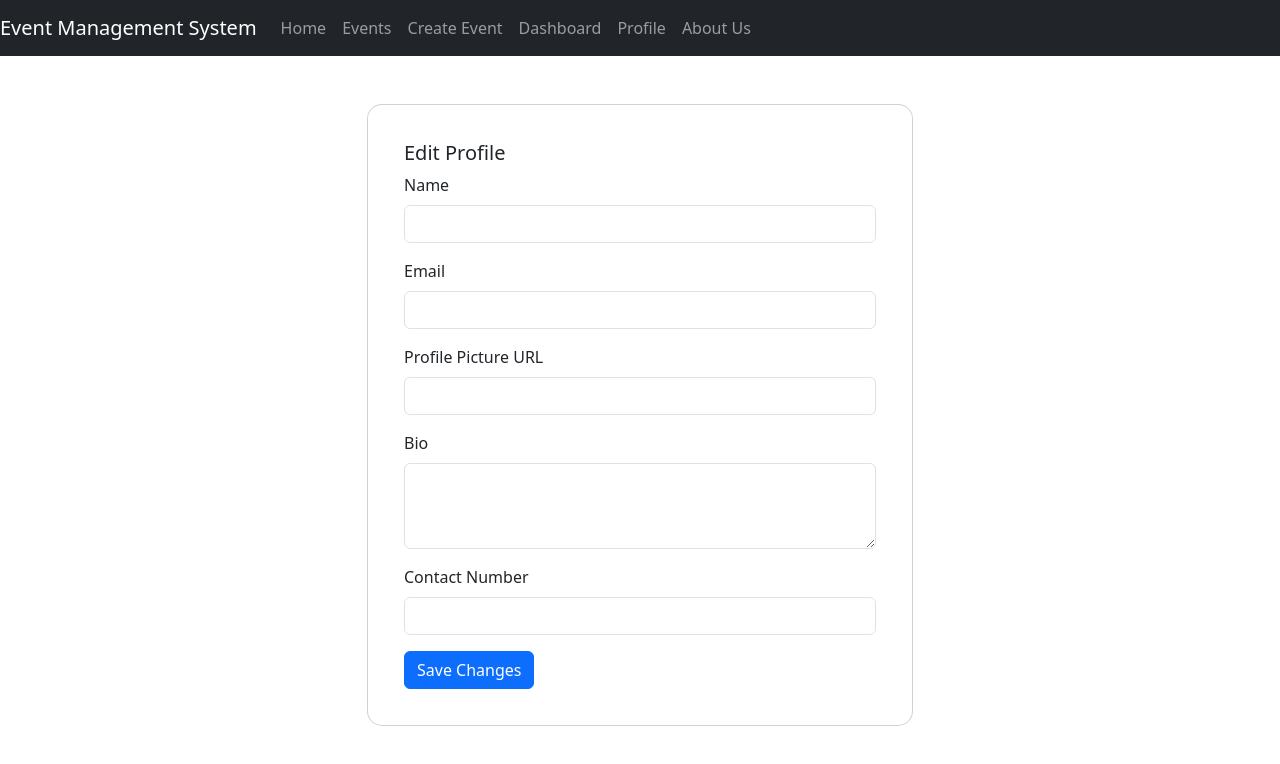
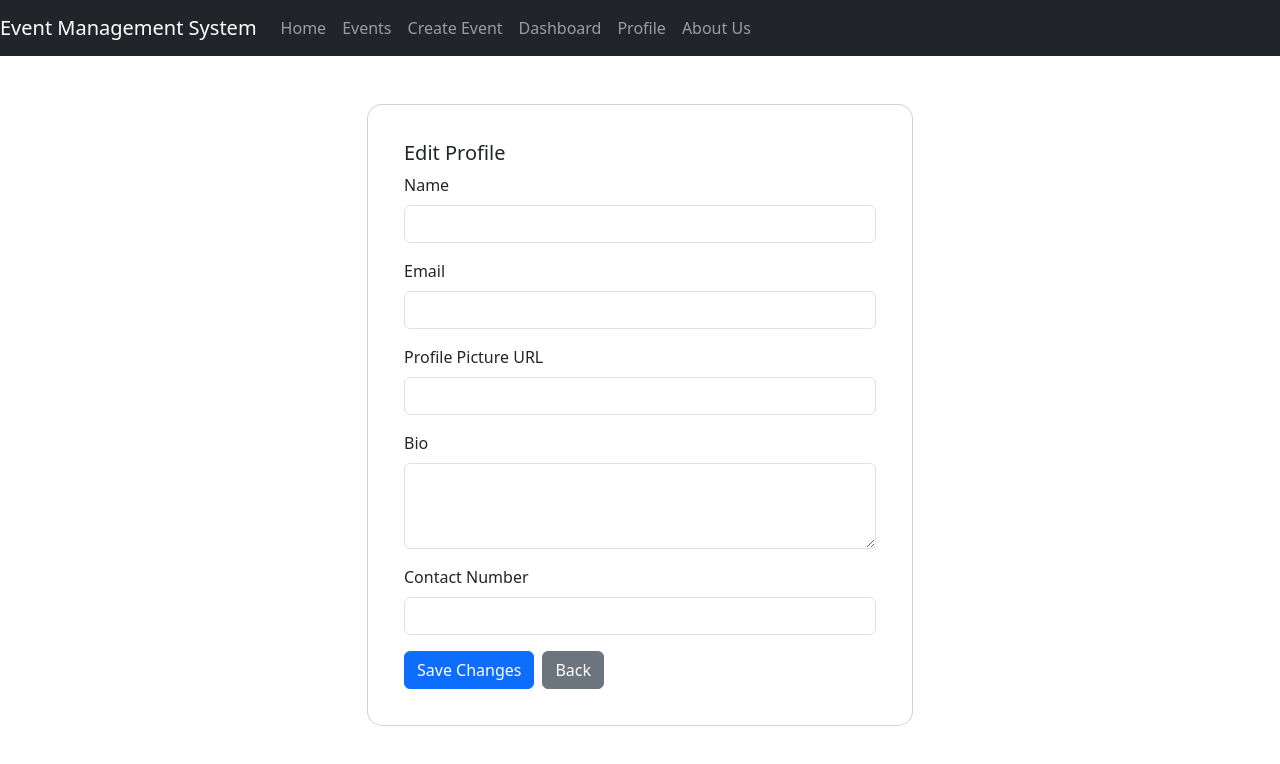
Before and after one commit to shannonsequeira/event-management-system, a React (Create React App) app in the folder frontend/: page /edit-profile in a window 1280 px wide. Shown: the top 764 px of the page. Built offline with nearby package versions, Linux system fonts and the light colour scheme; no server answers.

Commit message:
userprofile

```diff
--- a/frontend/src/components/Navbar.js
+++ b/frontend/src/components/Navbar.js
@@ -22,7 +22,7 @@ const CustomNavbar = () => (
         <Nav.Link as={Link} to="/dashboard">
           Dashboard
         </Nav.Link>
-        <Nav.Link as={Link} to="/Profile">
+        <Nav.Link as={Link} to="/profile">
           Profile
         </Nav.Link>
         <Nav.Link as={Link} to="/about">
--- a/frontend/src/pages/EditProfilePage.js
+++ b/frontend/src/pages/EditProfilePage.js
@@ -2,7 +2,7 @@ import React, { useState, useEffect } from "react";
 import { useDispatch, useSelector } from "react-redux";
 import { updateUser, fetchUser } from "../actions/authActions";
 import { Container, Form, Button, Card, Row, Col } from "react-bootstrap";
-import { useNavigate } from "react-router-dom"; // Updated import
+import { Link, useNavigate } from "react-router-dom"; // Updated import
 
 const EditProfilePage = () => {
   const dispatch = useDispatch();
@@ -107,6 +107,14 @@ const EditProfilePage = () => {
                 <Button variant="primary" type="submit">
                   Save Changes
                 </Button>
+                <Button
+                  variant="secondary"
+                  as={Link}
+                  to="/profile"
+                  className="ms-2"
+                >
+                  Back
+                </Button>
               </Form>
             </Card.Body>
           </Card>
--- a/frontend/src/pages/UserProfilePage.js
+++ b/frontend/src/pages/UserProfilePage.js
@@ -90,7 +90,7 @@ const UserProfilePage = () => {
                 <Button
                   variant="secondary"
                   as={Link}
-                  to="/"
+                  to="/events"
                   className="mt-3 ms-2"
                 >
                   Back
```
